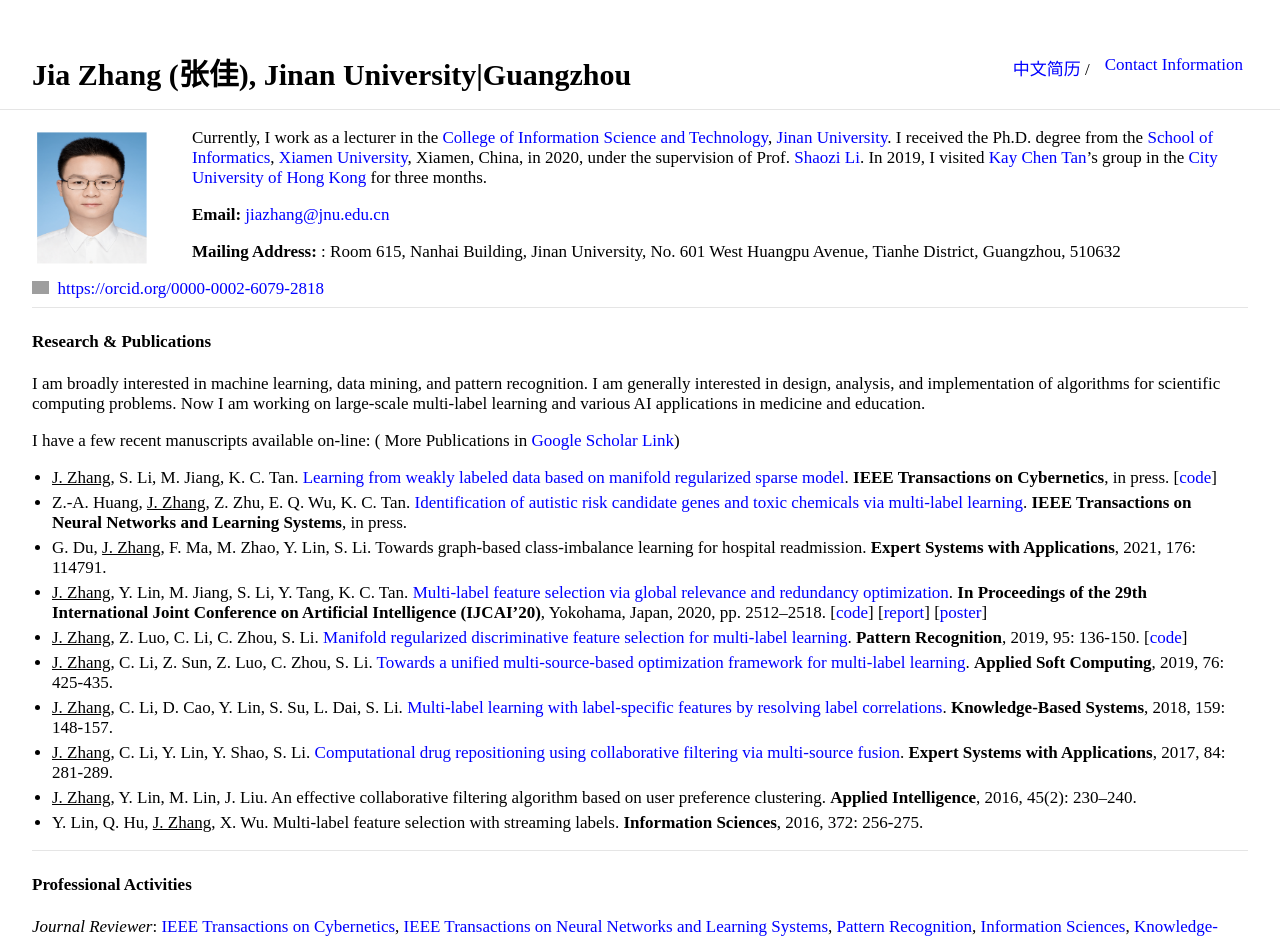
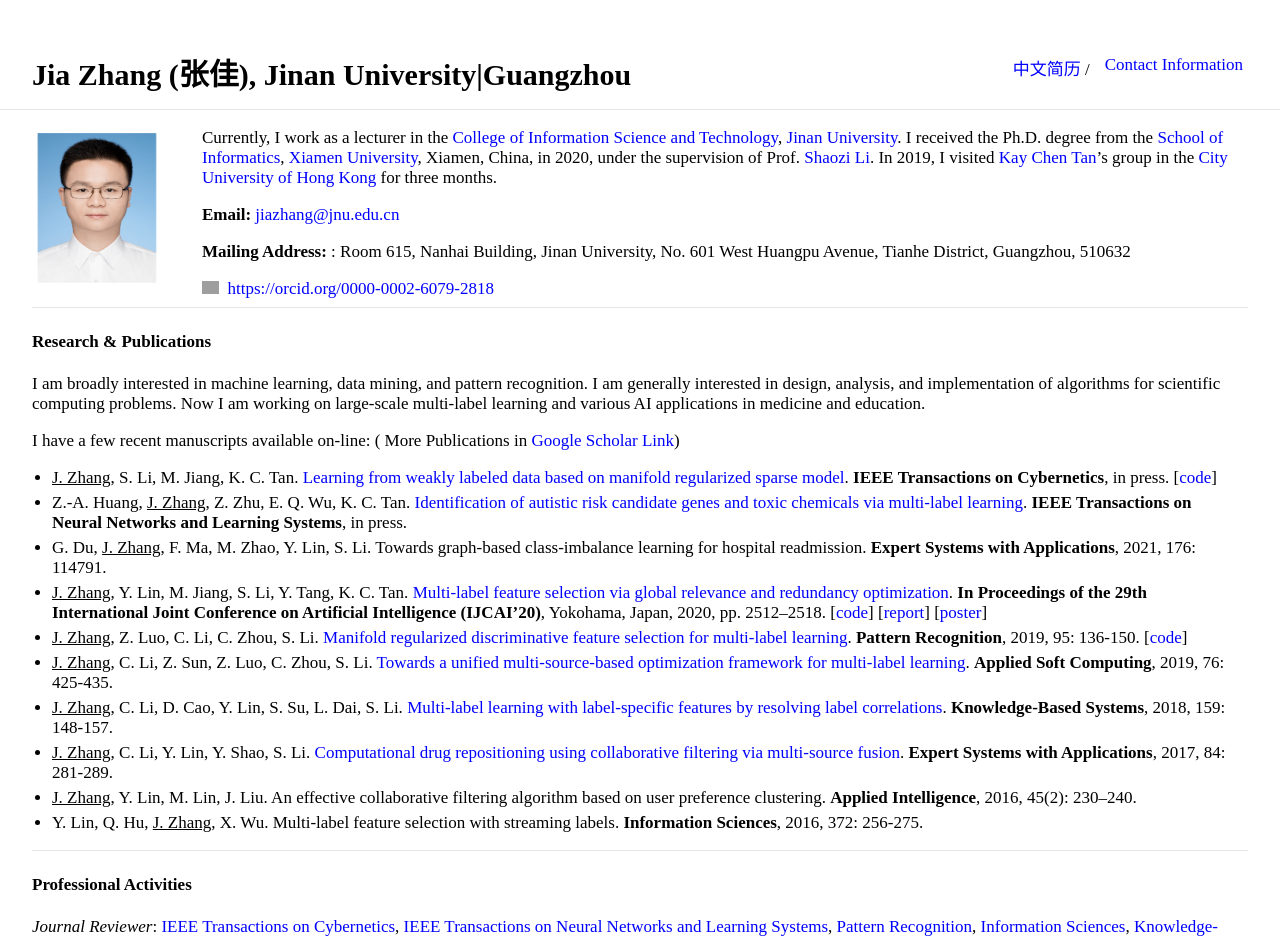
Before and after one commit to jiazhang-ml/jiazhang-ml.github.io, a Jekyll site: the page built from index.md, in a window 1280 px wide. Shown: the top 938 px of the page. Built offline with Jekyll 4.4.1, drawn with Linux system fonts in a browser that asks for light colours; grey boxes are pictures that could not be loaded.

Commit message:
Update typography.scss

```diff
--- a/_sass/typography.scss
+++ b/_sass/typography.scss
@@ -37,8 +37,8 @@
         font-style: italic;
     }
     .profile-picture {
-        height: 140px;
-        width: 120px;
+        height: 160px;
+        width: 130px;
         position: relative;
         margin: 0px 40px 10px 0px;
         float: left;
```
